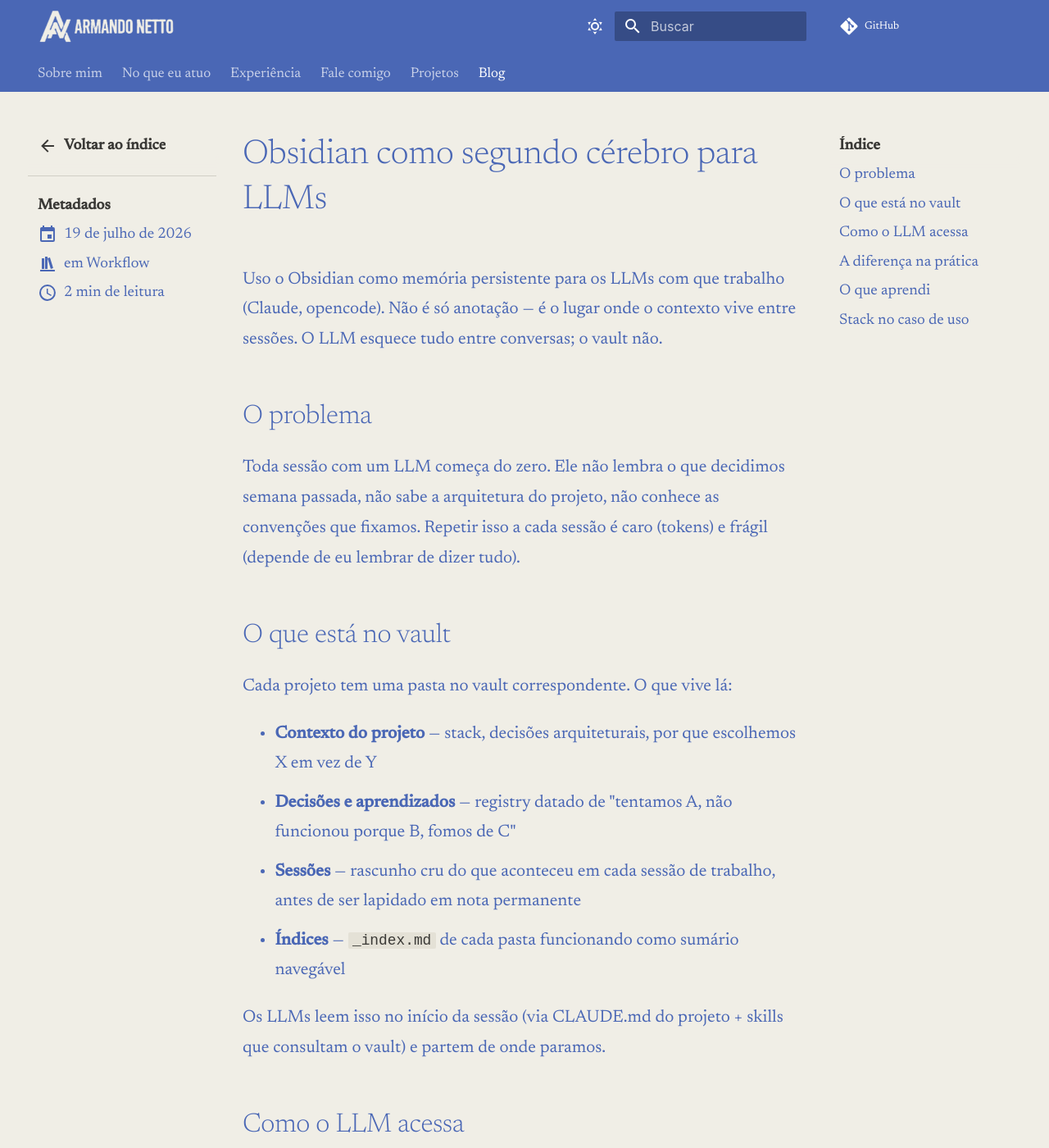
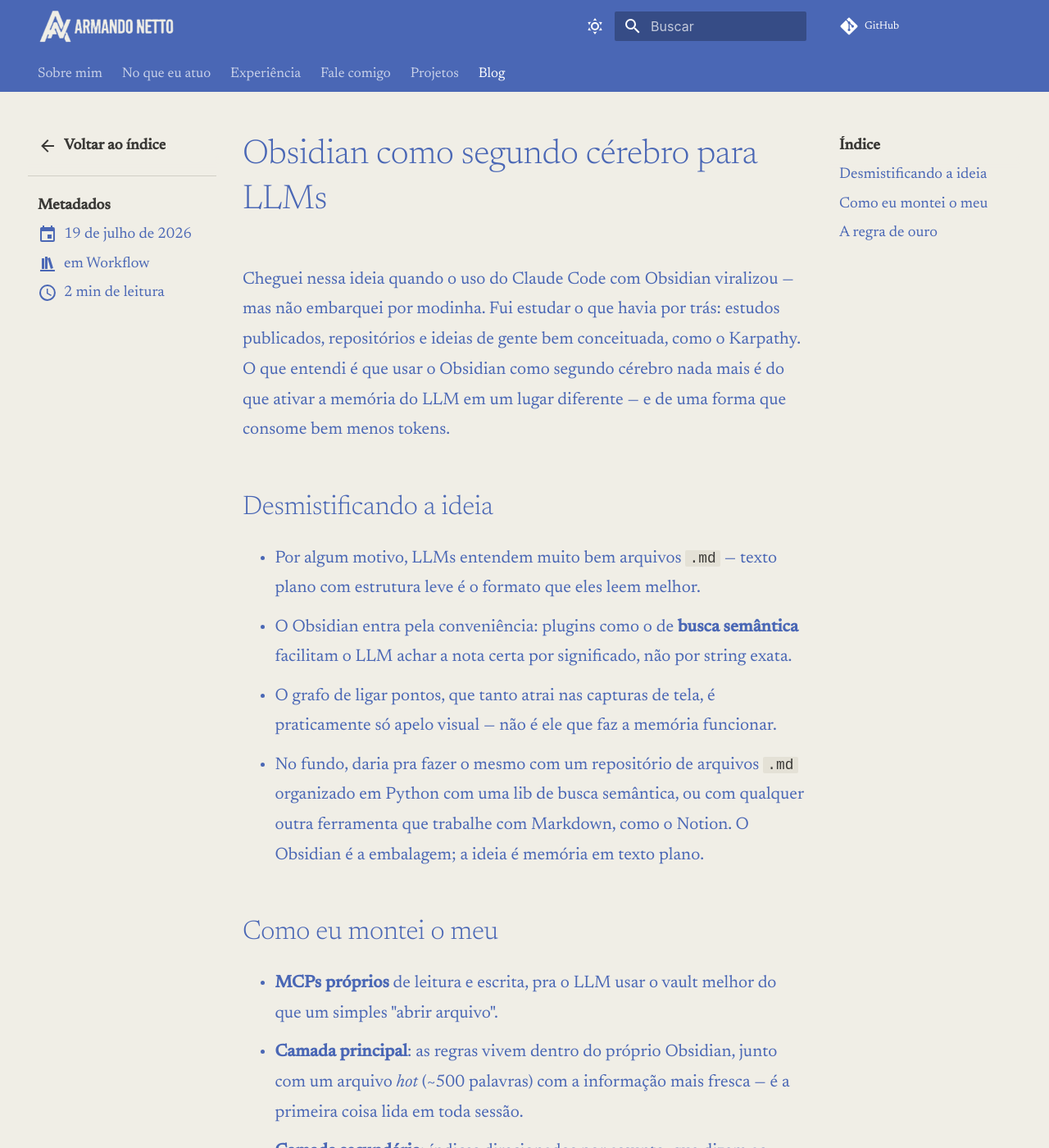
Before and after one commit to armandonettox/portifolio, an MkDocs documentation site: the page built from docs/blog/posts/obsidian-segundo-cerebro-llm.md, in a window 1280 px wide and 1400 px high. Shown: the whole window at 82% size. Built offline with MkDocs 1.6.1 and Material for MkDocs 9.7.7, drawn with Linux system fonts in a browser that asks for light colours; some of the changed text lies outside the part shown.

Commit message:
feat(blog): reescreve post do obsidian com estudo por tras do hype e arquitetura de camadas

```diff
--- a/docs/blog/posts/obsidian-segundo-cerebro-llm.md
+++ b/docs/blog/posts/obsidian-segundo-cerebro-llm.md
@@ -1,58 +1,32 @@
 ---
 date: 2026-07-19
+slug: obsidian-como-segundo-cerebro-para-llms
 categories:
   - Workflow
 ---
 
 # Obsidian como segundo cérebro para LLMs
 
-Uso o Obsidian como memória persistente para os LLMs com que trabalho (Claude, opencode). Não é só anotação — é o lugar onde o contexto vive entre sessões. O LLM esquece tudo entre conversas; o vault não.
+Cheguei nessa ideia quando o uso do Claude Code com Obsidian viralizou — mas não embarquei por modinha. Fui estudar o que havia por trás: estudos publicados, repositórios e ideias de gente bem conceituada, como o Karpathy. O que entendi é que usar o Obsidian como segundo cérebro nada mais é do que ativar a memória do LLM em um lugar diferente — e de uma forma que consome bem menos tokens.
 
 <!-- more -->
 
-## O problema
+## Desmistificando a ideia
 
-Toda sessão com um LLM começa do zero. Ele não lembra o que decidimos semana passada, não sabe a arquitetura do projeto, não conhece as convenções que fixamos. Repetir isso a cada sessão é caro (tokens) e frágil (depende de eu lembrar de dizer tudo).
+- Por algum motivo, LLMs entendem muito bem arquivos `.md` — texto plano com estrutura leve é o formato que eles leem melhor.
+- O Obsidian entra pela conveniência: plugins como o de **busca semântica** facilitam o LLM achar a nota certa por significado, não por string exata.
+- O grafo de ligar pontos, que tanto atrai nas capturas de tela, é praticamente só apelo visual — não é ele que faz a memória funcionar.
+- No fundo, daria pra fazer o mesmo com um repositório de arquivos `.md` organizado em Python com uma lib de busca semântica, ou com qualquer outra ferramenta que trabalhe com Markdown, como o Notion. O Obsidian é a embalagem; a ideia é memória em texto plano.
 
-## O que está no vault
+## Como eu montei o meu
 
-Cada projeto tem uma pasta no vault correspondente. O que vive lá:
+- **MCPs próprios** de leitura e escrita, pra o LLM usar o vault melhor do que um simples "abrir arquivo".
+- **Camada principal**: as regras vivem dentro do próprio Obsidian, junto com um arquivo *hot* (~500 palavras) com a informação mais fresca — é a primeira coisa lida em toda sessão.
+- **Camada secundária**: índices direcionados por assunto, que dizem ao LLM o que existe antes de ele abrir qualquer nota.
+- **Skills personalizadas** que gravam as sessões de trabalho, processam e organizam o vault inteiro.
 
-- **Contexto do projeto** — stack, decisões arquiteturais, por que escolhemos X em vez de Y
-- **Decisões e aprendizados** — registry datado de "tentamos A, não funcionou porque B, fomos de C"
-- **Sessões** — rascunho cru do que aconteceu em cada sessão de trabalho, antes de ser lapidado em nota permanente
-- **Índices** — `_index.md` de cada pasta funcionando como sumário navegável
+## A regra de ouro
 
-Os LLMs leem isso no início da sessão (via CLAUDE.md do projeto + skills que consultam o vault) e partem de onde paramos.
+Eu **nunca edito o vault manualmente**. Se o LLM me traz uma informação errada de lá, eu ensino ele a corrigir — a manutenção da memória também é responsabilidade dele. E ele identifica pontos de aprendizado sozinho, gerando notas específicas de *learnings* que são priorizadas antes de qualquer atitude ou decisão.
 
-## Como o LLM acessa
-
-Uso o MCP do Obsidian no opencode/Claude. O LLM consegue:
-
-- **Buscar semanticamente** — pergunta ao vault por significado, não por string exata
-- **Ler notas específicas** — quando uma decisão precisa ser consultada
-- **Escrever no vault** — registra decisões e aprendizados durante a sessão
-
-Isso transforma o LLM de "ferramenta amnésica que preciso reensinar toda vez" pra "parceiro que lembra do projeto".
-
-## A diferença na prática
-
-Antes do vault, eu perdia 10–15 minutos por sessão só explicando contexto. Depois, o LLM lê o `CLAUDE.md` do projeto, consulta o vault quando precisa, e Parte direto pra tarefa.
-
-Outro efeito: eu também escrevo mais. Como sei que o LLM vai ler, registro decisões que eu mesmo ia esquecer. O vault deixa de ser diário e vira documentação viva.
-
-## O que aprendi
-
-- **Memória TRANSFORMA LLM.** A diferença entre "qualquer LLM" e "meu LLM" é só contexto persistente. Não é fine-tuning, não é RAG sobre documentos públicos — é memória privada do projeto.
-- **O vault não é pra guardar a web nem pra estudar torto.** É um registro operacional: decisões, contexto, aprendizados. Vira bagulho genérico, perde utilidade.
-- **Indices (`_index.md`) são decisivos.** Sem índice, o LLM acessar notas se torna chamado aleatório a arquivos soltos. Com índice, ele consegue saber o que existe antes de abrir.
-- **Hierarquia de configuracao:** CLAUDE.md do projeto aponta pro vault; o vault aponta pros artefatos. O LLM navega essa hierarquia sem eu explicar.
-
-## Stack no caso de uso
-
-- Obsidian (vaults pessoais e de trabalho)
-- opencode + MCP do Obsidian (busca semântica, leitura, escrita)
-- Skills locais que encapsulam fluxos (processar inbox, gerar dailies, auditar orphans)
-- `CLAUDE.md` por projeto apontando parâmetros e memória
-
-A ideia central: o LLM precisa de memória. Se não é você quem dá, ele vive amnésico. Nada de depender da memória interna do modelo — isso não existe entre sessões.
+O resultado: toda sessão começa de onde a última parou, sem eu gastar 10 minutos reexplicando contexto — e sem depender da memória interna do modelo, que entre conversas simplesmente não existe.
```
